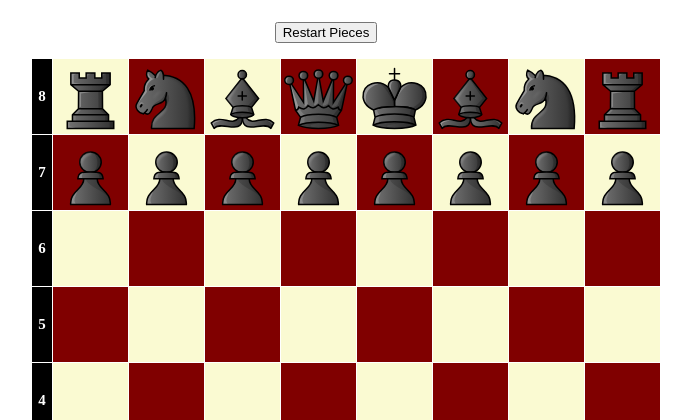
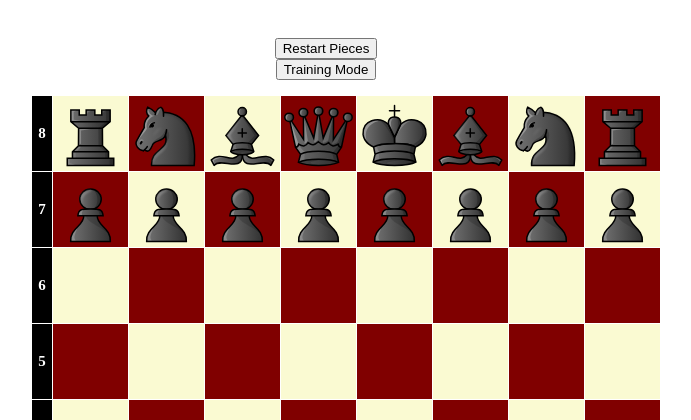
Before and after one commit to PlacidFox/opening-practice, a Flask app: page / in a window 1280 px wide. Shown: the part 58-478 px from the top of the page, without its empty margins (314-1005 px from the left). Run offline with Flask 2, Linux system fonts and the light colour scheme.

Commit message:
setup training mode

```diff
--- a/website/static/css/style.css
+++ b/website/static/css/style.css
@@ -7,6 +7,14 @@ ul {
 }
 
 #header{
+    display: grid;
+    grid-template-columns: 1fr;
+    margin-left: auto;
+    margin-right: auto;
+    place-items: center;
+}
+
+#textp{
     display: grid;
     grid-template-columns: 1fr;
     margin-left: auto;
--- a/website/static/js/js_img.js
+++ b/website/static/js/draw_board.js
@@ -52,8 +52,8 @@ const dict_init_pieces_position = {
 };
 
 function init_pieces_position(){
-    document.querySelectorAll('.square').forEach(box => {
-        box.innerHTML = "" // to delete all pieces before placiung new ones
+    document.querySelectorAll('.square').forEach(square => {
+        square.innerHTML = "" // to delete all pieces before placiung new ones
 
         // to delete previous move color // to put info function clear color ?
         document.querySelectorAll('.sq_white').forEach(item => {
@@ -63,9 +63,9 @@ function init_pieces_position(){
             item.style.backgroundColor = color_black;
         })
 
-        if (box.id in dict_init_pieces_position){
+        if (square.id in dict_init_pieces_position){
 
-            box.innerHTML = dict_init_pieces_position[box.id]
+            square.innerHTML = dict_init_pieces_position[square.id]
         }
 
 
--- /dev/null
+++ b/website/static/js/training_mode.js
@@ -0,0 +1,6 @@
+const color = "red";
+
+function training_test(){
+    document.getElementById("textp").innerHTML = "Test Training Mode"
+
+}
--- a/website/templates/base.html
+++ b/website/templates/base.html
@@ -4,7 +4,8 @@
 <head>
     <title>Page Web Script JS</title>
     <script type="text/javascript" src="{{ url_for('static', filename='js/get_case_choice.js') }}"></script>
-    <script type="text/javascript" src="{{ url_for('static', filename='js/js_img.js') }}"></script>
+    <script type="text/javascript" src="{{ url_for('static', filename='js/draw_board.js') }}"></script>
+    <script type="text/javascript" src="{{ url_for('static', filename='js/training_mode.js') }}"></script>
     <link rel="stylesheet" href="{{ url_for('static', filename='css/style.css') }}">
 </head>
 
@@ -12,6 +13,8 @@
     <h1 id="header">Chess Training App</h1>
     <p id="textp"></p>
     <input id="clickMe" type="button" value="Restart Pieces" onclick="init_pieces_position()" />
+    <input id="clickMe" type="button" value="Training Mode" onclick="training_test()" />
+
 
     <ul>
         <div class="divv" id="row8">
```
